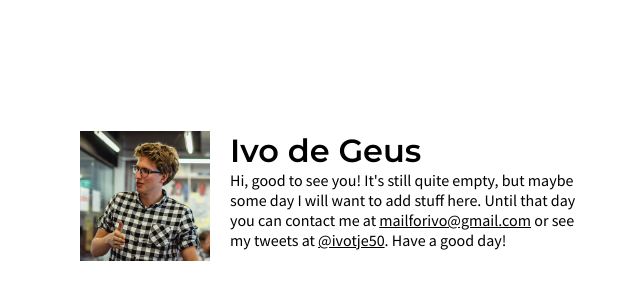
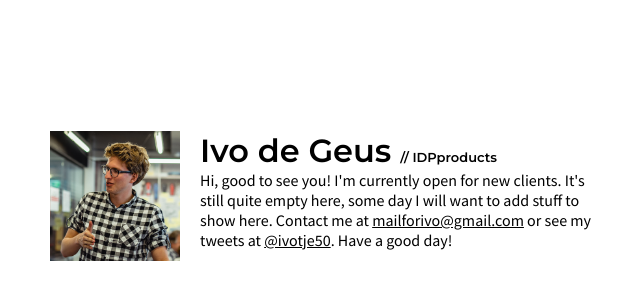
Before and after one commit to idegeus/ivo, a plain HTML site: page index.html in a window 1280 px wide. Shown: the part 204-504 px from the top of the page, without its empty margins (310-950 px from the left). Drawn offline with Linux system fonts and the light colour scheme.

Commit message:
chore(): added replacement for IDPproducts.nl

```diff
--- a/index.html
+++ b/index.html
@@ -1,6 +1,16 @@
 <html>
 	<head>
-		<title> Ivo de Geus - personal page</title>
+		<title>Ivo de Geus - personal page</title>
+
+		<meta charset="UTF-8">
+		<meta name="description" content="Hi! I'm Ivo and I like building stuff with transport data. It's quite empty here, my tweets are more interesting.">
+		<meta name="author" content="Ivo de Geus">
+		<meta name="viewport" content="width=device-width, initial-scale=1.0">
+		<meta property="og:title" content="Ivo de Geus - personal page">
+		<meta property="og:description" content="Hi! I'm Ivo and I like building stuff with transport data. It's quite empty here, my tweets are more interesting.">
+		<meta property="og:image" content="http://euro-travel-example.com/thumbnail.jpg">
+		<meta property="og:url" content="http://euro-travel-example.com/index.htm">
+
 		<style>
 			*{ box-sizing: border-box; }
 
@@ -15,7 +25,7 @@
 			#center{
 				display: flex;
 				height: 170px;
-				width: 540px;
+				width: 600px;
 				padding: 20px;
 				background: #fff;
 			}
@@ -31,21 +41,25 @@
 				margin: 0
 			}
 
+			#center h1 span{
+				font-size: small;
+			}
+
 			#center a{
 				color: #000;
 			}
 
 		</style>
 		<link rel="preconnect" href="https://fonts.gstatic.com">
-			<link href="https://fonts.googleapis.com/css2?family=Montserrat:wght@600&family=Source+Sans+Pro&display=swap" rel="stylesheet">
+		<link href="https://fonts.googleapis.com/css2?family=Montserrat:wght@600&family=Source+Sans+Pro&display=swap" rel="stylesheet">
 	</head>
 	<body>
 		<!-- Just your old plain HTML, nothing that special. Shoot me a "Hi!" at mailforivo at gmail.com -->
 		<div id='center'>
 			<img src='./ivo.jpg' id='ivo' />
 			<div>
-				<h1>Ivo de Geus</h1>
-				Hi, good to see you! It's still quite empty, but maybe some day I will want to add stuff here. Until that day you can contact me at <a href='mailto:mailforivo@gmail.com'>mailforivo@gmail.com</a> or see my tweets at <a href='https://twitter.com/ivotje50'>@ivotje50</a>. Have a good day!
+				<h1>Ivo de Geus <span>// IDPproducts</span></h1>
+				Hi, good to see you! I'm currently open for new clients. It's still quite empty here, some day I will want to add stuff to show here. Contact me at <a href='mailto:mailforivo@gmail.com'>mailforivo@gmail.com</a> or see my tweets at <a href='https://twitter.com/ivotje50'>@ivotje50</a>. Have a good day!
 			</div>
 		</div>
 	</body>
```
